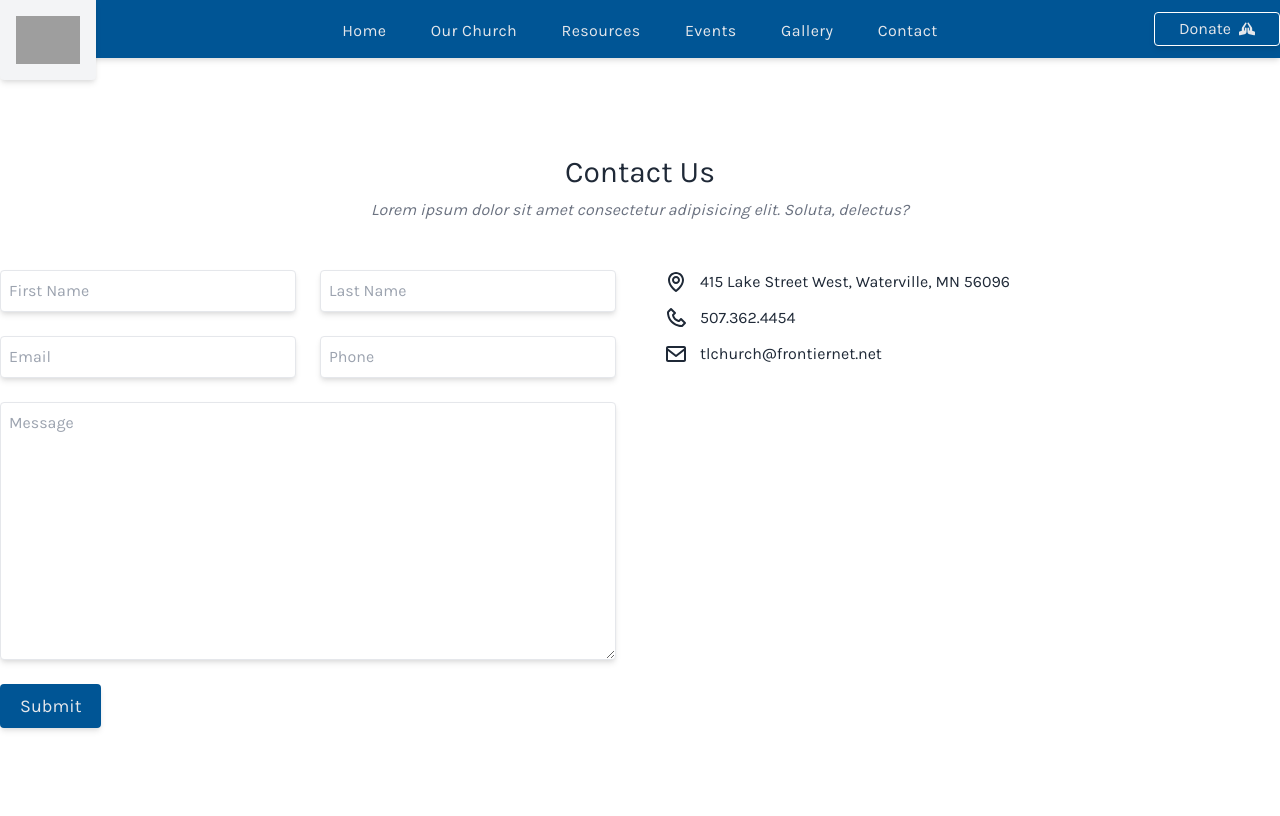
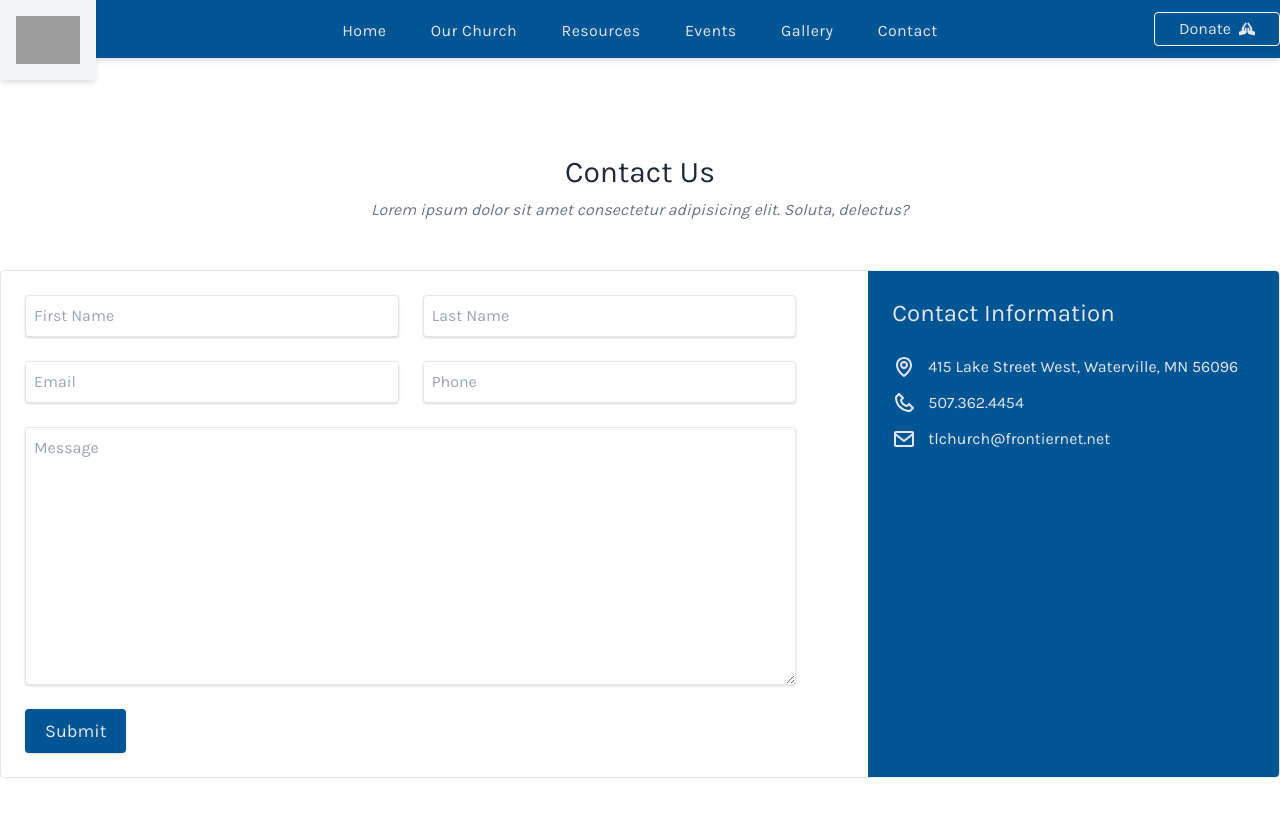
Before and after one commit to dchoinie/trinity-next-stripe, a Next.js app in the folder site/: page /contact in a window 1280 px wide. Shown: the top 816 px of the page. Built offline with nearby package versions, Linux system fonts and the light colour scheme; grey boxes are pictures that could not be loaded.

Commit message:
Support skew, started our church page

```diff
--- a/site/components/Support.tsx
+++ b/site/components/Support.tsx
@@ -5,15 +5,16 @@ import Button from './Button'
 
 const Support = () => {
     return (
-        <div className="stainedGlass py-32 my-32">
+        <div className="stainedGlass h-screen flex">
+            <div className="self-center w-full" style={{ backgroundColor: 'rgba(255,255,255,0.3)', transform: 'skewY(-5deg)' }}>
                 <div className="max-w-screen-xl mx-auto">
-                <div className="flex w-full justify-between">
+                    <div className="flex w-full justify-between py-12">
                         <div className="flex flex-col">
                             <h2 className="text-5xl text-white font-bold capitalize">
                                 Want to support Trinity?
                             </h2>
                             <div className="border-t-2 border-white my-2 w-1/3"/>
-                        <h2 className="text-5xl text-gray-400 font-bold capitalize">
+                            <h2 className="text-5xl text-custom-blue font-bold capitalize">
                                 Make a donation today
                             </h2>
                         </div>
@@ -33,6 +34,7 @@ const Support = () => {
                     </div>
                 </div>
             </div>
+        </div>
     )
 }
 
--- a/site/pages/contact.tsx
+++ b/site/pages/contact.tsx
@@ -39,41 +39,42 @@ const ContactForm = (): JSX.Element => {
     return (
         <div className="max-w-screen-xl mx-auto mb-24">
             <SectionHeading title="Contact Us" subTitle="Lorem ipsum dolor sit amet consectetur adipisicing elit. Soluta, delectus?" />
-            <div className="flex gap-12">
-                <form method="POST" action="https://formspree.io/f/xjvjvnpp" className="w-1/2">
+            <div className="flex gap-12 rounded border border-gray-200">
+                <form method="POST" action="https://formspree.io/f/xjvjvnpp" className="w-2/3 p-6">
                     <div className="flex gap-6 mb-6">
                         <label htmlFor="firstName" hidden>First Name</label>
-                        <input type="text" name="firstName" id="firstName" className="w-1/2 p-2 border border-gray-200 rounded shadow-md" placeholder="First Name" required />
+                        <input type="text" name="firstName" id="firstName" className="w-1/2 p-2 border border-gray-200 rounded shadow" placeholder="First Name" required />
                         <label htmlFor="lastName" hidden>Last Name</label>
-                        <input type="text" name="lastName" id="lastName" className="w-1/2 p-2 border border-gray-200 rounded shadow-md" placeholder="Last Name" required />
+                        <input type="text" name="lastName" id="lastName" className="w-1/2 p-2 border border-gray-200 rounded shadow" placeholder="Last Name" required />
                     </div>
                     <div className="flex gap-6 mb-6">
                         <label htmlFor="email" hidden>First Name</label>
-                        <input type="email" name="email" id="email" className="w-1/2 p-2 border border-gray-200 rounded shadow-md" placeholder="Email" required />
+                        <input type="email" name="email" id="email" className="w-1/2 p-2 border border-gray-200 rounded shadow" placeholder="Email" required />
                         <label htmlFor="lastName" hidden>Last Name</label>
-                        <input type="tel" name="phone" id="phone" className="w-1/2 p-2 border border-gray-200 rounded shadow-md" placeholder="Phone" />
+                        <input type="tel" name="phone" id="phone" className="w-1/2 p-2 border border-gray-200 rounded shadow" placeholder="Phone" />
                     </div>
                     <div className="flex mb-6">
-                        <textarea name="message" id="message" cols={30} rows={10} className="w-full p-2 border border-gray-200 rounded shadow-md" placeholder="Message"></textarea>
+                        <textarea name="message" id="message" cols={30} rows={10} className="w-full p-2 border border-gray-200 rounded shadow" placeholder="Message"></textarea>
                     </div>
                     <div className="flex">
-                        <button type="submit" className="flex text-lg font-medium px-5 py-2 rounded shadow-md bg-custom-blue text-gray-200">
+                        <button type="submit" className="flex text-lg font-medium px-5 py-2 rounded shadow bg-custom-blue text-gray-200">
                            Submit
                         </button>
                     </div>
                 </form>
-                <div className="flex flex-col w-1/2">
-                    <div className="flex gap-3 text-gray-800 mb-3">
+                <div className="flex flex-col w-1/3 bg-custom-blue p-6 rounded-tr rounded-br text-gray-200">
+                    <h5 className="mb-6">Contact Information</h5>
+                    <div className="flex gap-3 mb-3">
                         <BiMap className="text-2xl" />
-                        <p className="self-center">415 Lake Street West, Waterville, MN 56096</p>
+                        <p className="self-center text-gray-200">415 Lake Street West, Waterville, MN 56096</p>
                     </div>
-                    <div className="flex gap-3 text-gray-800 mb-3">
+                    <div className="flex gap-3 mb-3">
                         <BiPhone className="text-2xl" />
-                        <p className="self-center">507.362.4454</p>
+                        <p className="self-center text-gray-200">507.362.4454</p>
                     </div>
-                    <div className="flex gap-3 text-gray-800 mb-3">
+                    <div className="flex gap-3 mb-3">
                         <BiEnvelope className="text-2xl" />
-                        <p className="self-center">tlchurch@frontiernet.net</p>
+                        <p className="self-center text-gray-200">tlchurch@frontiernet.net</p>
                     </div>
                 </div>
             </div>
--- a/site/pages/our-church.tsx
+++ b/site/pages/our-church.tsx
@@ -1,10 +1,50 @@
 import React, { Component } from 'react'
 import Layout from '../components/layout/Layout'
+import SectionHeading from '../components/SectionHeading'
+
+interface NameTitleProps {
+    title: string;
+    description: string;
+}
+
+const NameTitle = (props: NameTitleProps) => {
+    const { title, description } = props;
+    return (
+        <div className="flex flex-col items-center mb-12">
+            <h2 className="font-black uppercase tracking-wider text-7xl text-custom-blue">
+                {title}
+            </h2>
+            <div className="flex border-l-2 border-custom-blue p-4">
+                <p className="text-lg text-gray-600">
+                    {description}
+                </p>
+            </div>
+        </div>
+    )
+}
 
 const ourChurch = () => {
     return (
         <Layout title="Our Church | Trinity Evangelical Lutheran Church">
-            <div>Our church</div>
+            <div className="mt-24 max-w-screen-xl mx-auto">
+                <SectionHeading title="Our Church" subTitle="Our church’s name says a lot about us" />
+                <NameTitle
+                    title="Trinity"
+                    description="We believe in and worship the God of the Bible: God the Father, Son, and Holy Spirit"
+                />
+                <NameTitle
+                    title="Evangelical"
+                    description="We keep Jesus and His Gospel of forgiveness, life, and salvation at our center"
+                />
+                <NameTitle
+                    title="Lutheran"
+                    description="Our faith and practice are guided by the Lutheran Confessions and are distinctly Lutheran"
+                />
+                <NameTitle
+                    title="Church"
+                    description="We are a congregation of The Lutheran Church-Missouri Synod and a part of the one holy Christian and apostolic Church"
+                />
+            </div>
         </Layout>
     )
 }
```
Lines whose indentation alone changed are shown as unchanged.
